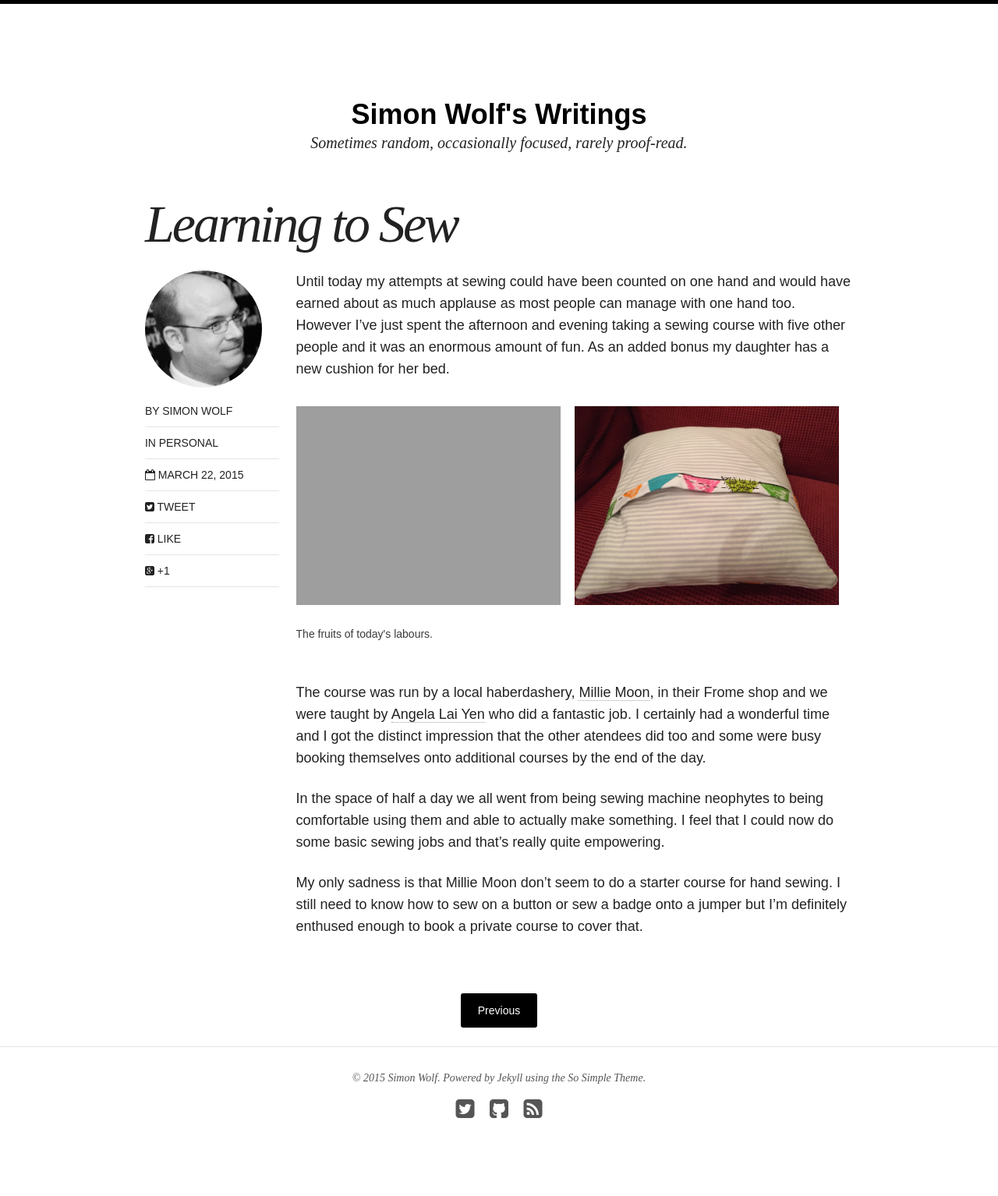
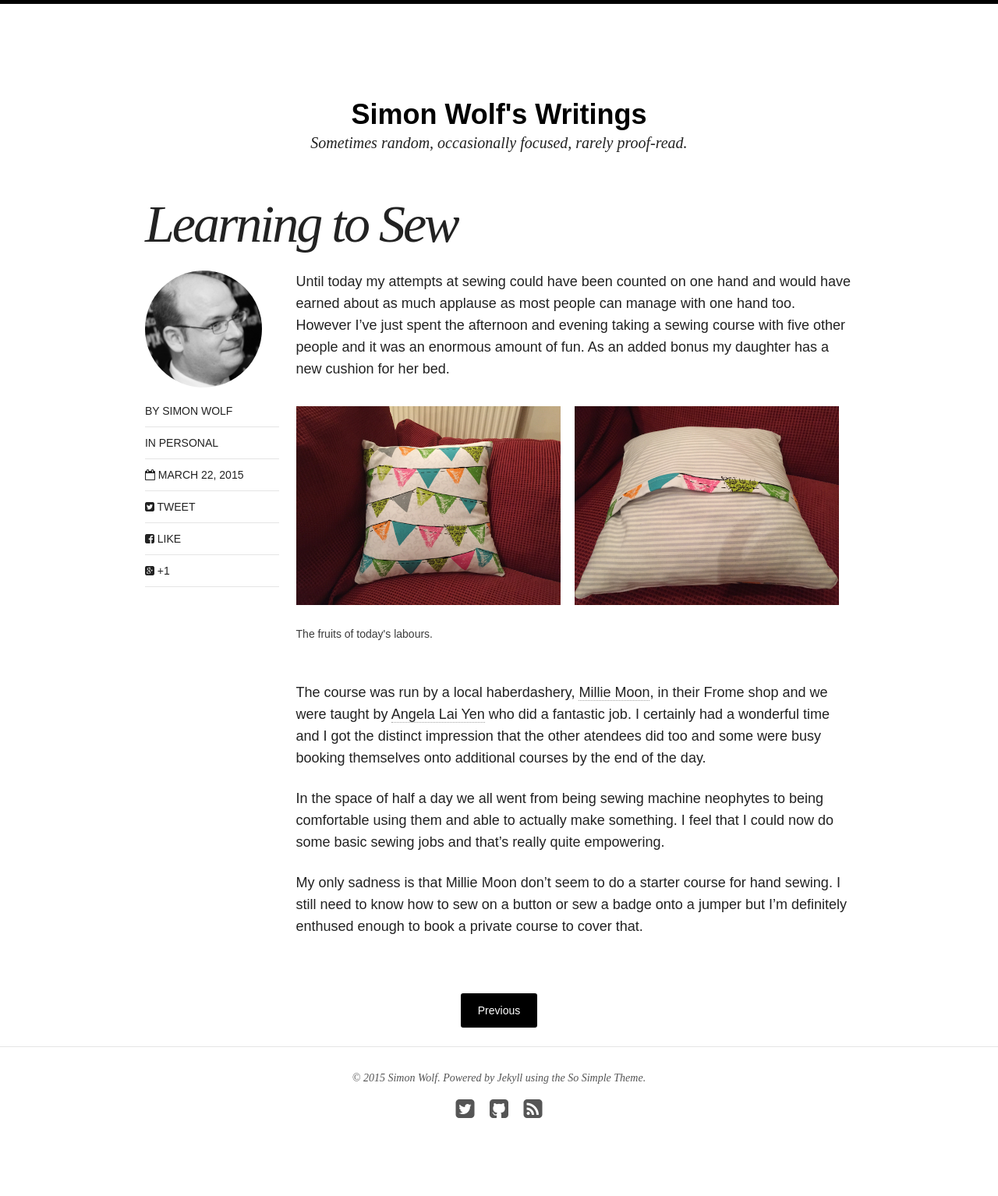
Before and after one commit to ottersoftware/ottersoftware.github.io, a Jekyll site: the page built from _posts/2015-03-22-learning-to-sew.md, in a window 1280 px wide. Shown: the whole page at 78% size. Built offline with Jekyll 4.4.1, drawn with Linux system fonts in a browser that asks for light colours; nearby versions of some CDN libraries.

Commit message:
Resized some images.

```diff
--- a/_posts/2015-03-22-learning-to-sew.md
+++ b/_posts/2015-03-22-learning-to-sew.md
@@ -10,8 +10,8 @@ share: true
 Until today my attempts at sewing could have been counted on one hand and would have earned about as much applause as most people can manage with one hand too. However I've just spent the afternoon and evening taking a sewing course with five other people and it was an enormous amount of fun. As an added bonus my daughter has a new cushion for her bed.
 
 <figure class="half">
-	<img src="{{ site.url }}/images/2015-03-22-learning-to-sew-01.jpg" alt="My Cushion">
-	<img src="{{ site.url }}/images/2015-03-22-learning-to-sew-02.jpg" alt="My Cushion">
+	<img src="{{ site.url }}/images/2015-03-22-learning-to-sew-01_600.jpg" alt="My Cushion">
+	<img src="{{ site.url }}/images/2015-03-22-learning-to-sew-02_600.jpg" alt="My Cushion">
 	<figcaption>The fruits of today's labours.</figcaption>
 </figure>
 
```
Also changed, not shown: images/2015-03-22-learning-to-sew-01_600.jpg (added), images/2015-03-22-learning-to-sew-02.jpg, images/2015-03-22-learning-to-sew-02_600.jpg (added), 1 other file.
